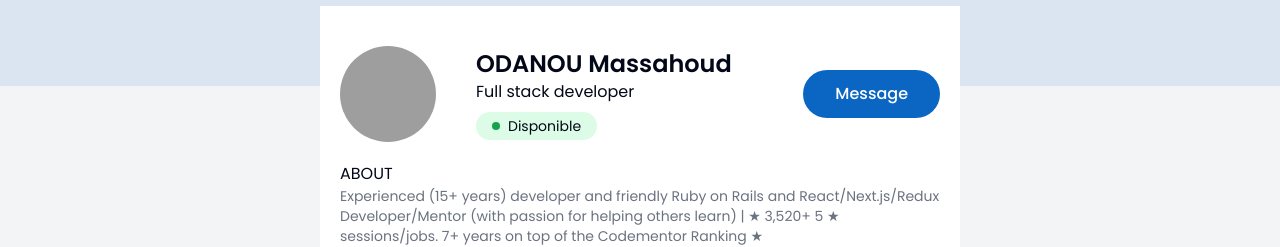
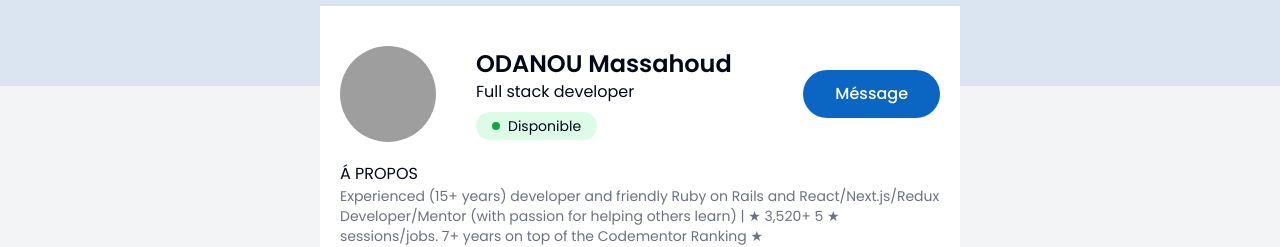
Before and after one commit to tdevcommunity/h23_team3, a Next.js app in the folder frontend/: page /mentors/1 in a window 1280 px wide. Shown: the part 144-391 px from the top of the page. Built offline with nearby package versions, Linux system fonts and the light colour scheme; grey boxes are pictures that could not be loaded.

Commit message:
Update page.tsx
spellchecking

```diff
--- a/frontend/src/app/mentors/[id]/page.tsx
+++ b/frontend/src/app/mentors/[id]/page.tsx
@@ -28,12 +28,12 @@ export default function MentorDetails() {
                 </div>
                 <div>
                     <LinkButtonSecondary href={""}>
-                        Message
+                        Méssage
                     </LinkButtonSecondary>
                 </div>
             </div>
             <div>
-                <span>ABOUT</span>
+                <span>Á PROPOS</span>
                 <p className="text-sm text-gray-500">
                     Experienced (15+ years) developer and friendly Ruby on Rails and React/Next.js/Redux Developer/Mentor (with passion for helping others learn) | ★ 3,520+ 5 ★ sessions/jobs. 7+ years on top of the Codementor Ranking ★
                 </p>
```
